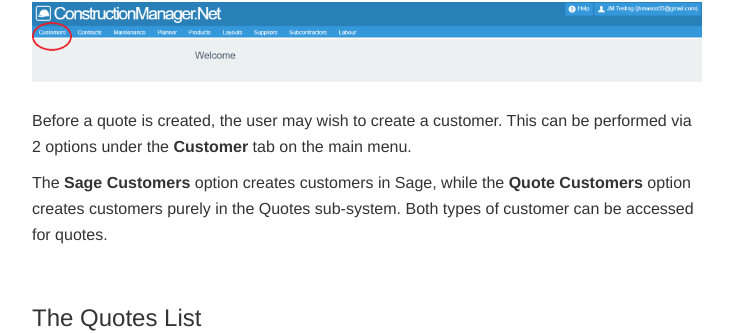
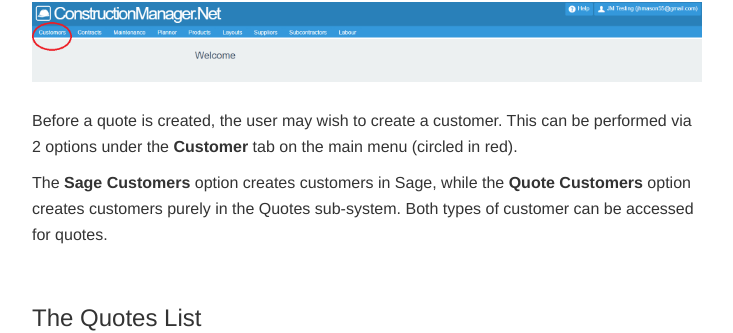
Before and after one commit to JNCSolutions/ConstructionManagerDocs, a Jekyll site: the page built from quotes.html, in a window 1280 px wide and 900 px high, scrolled down 497 px. Shown: the part 122-455 px from the top of the window, without its empty margins (273-1006 px from the left). Built offline with Jekyll 4.4.1, drawn with Linux system fonts in a browser that asks for light colours.

Commit message:
Update quotes.html

```diff
--- a/quotes.html
+++ b/quotes.html
@@ -35,7 +35,7 @@ title: Quotes
         <img src="img/Main_Menu.PNG" style="width: 100%;">
         <br> <br>
       <p>Before a quote is created, the user may wish to create a customer.
-      This can be performed via 2 options under the <strong>Customer</strong> tab on the main menu.</p>
+      This can be performed via 2 options under the <strong>Customer</strong> tab on the main menu (circled in red).</p>
       <p>The <strong>Sage Customers</strong> option creates customers in Sage,
       while the <strong>Quote Customers</strong> option creates customers purely in the Quotes sub-system.
       Both types of customer can be accessed for quotes.</p>
```
